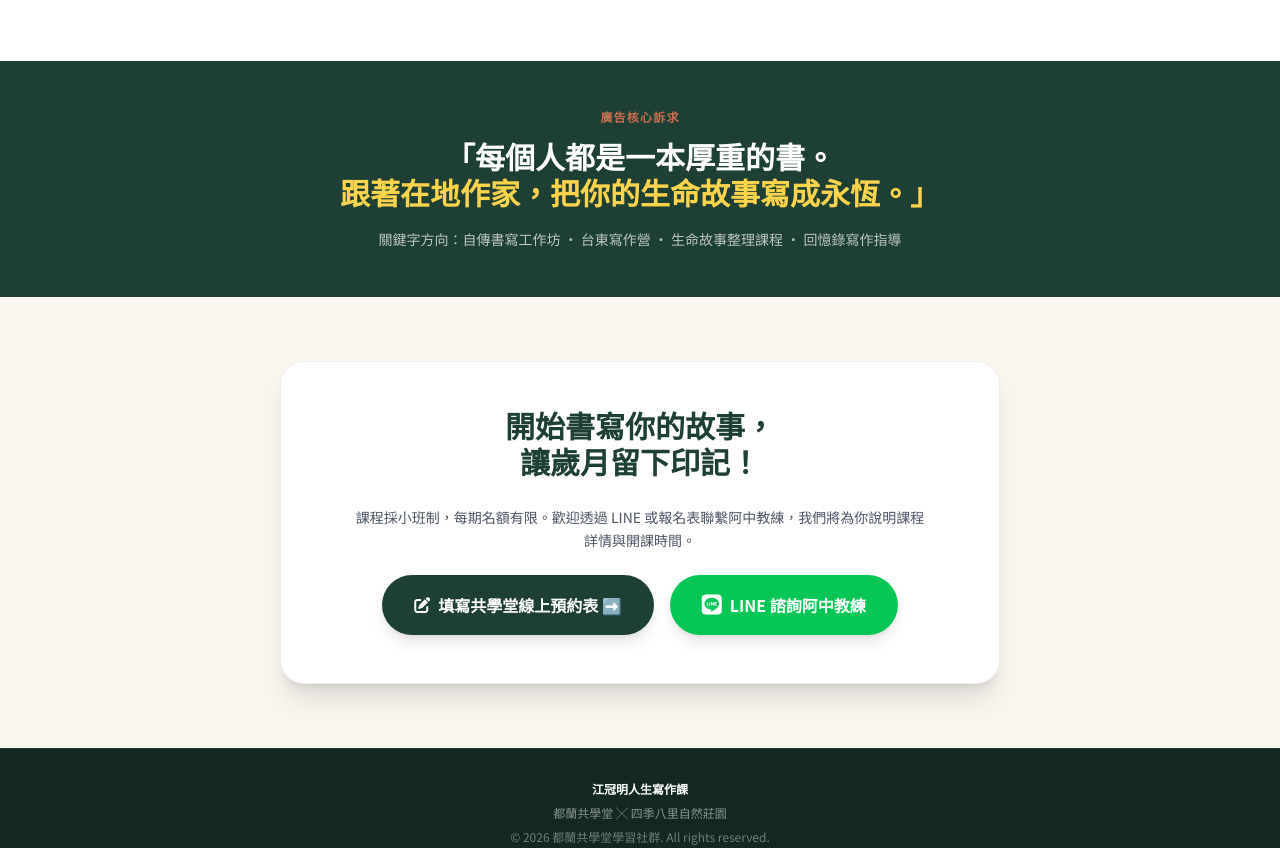
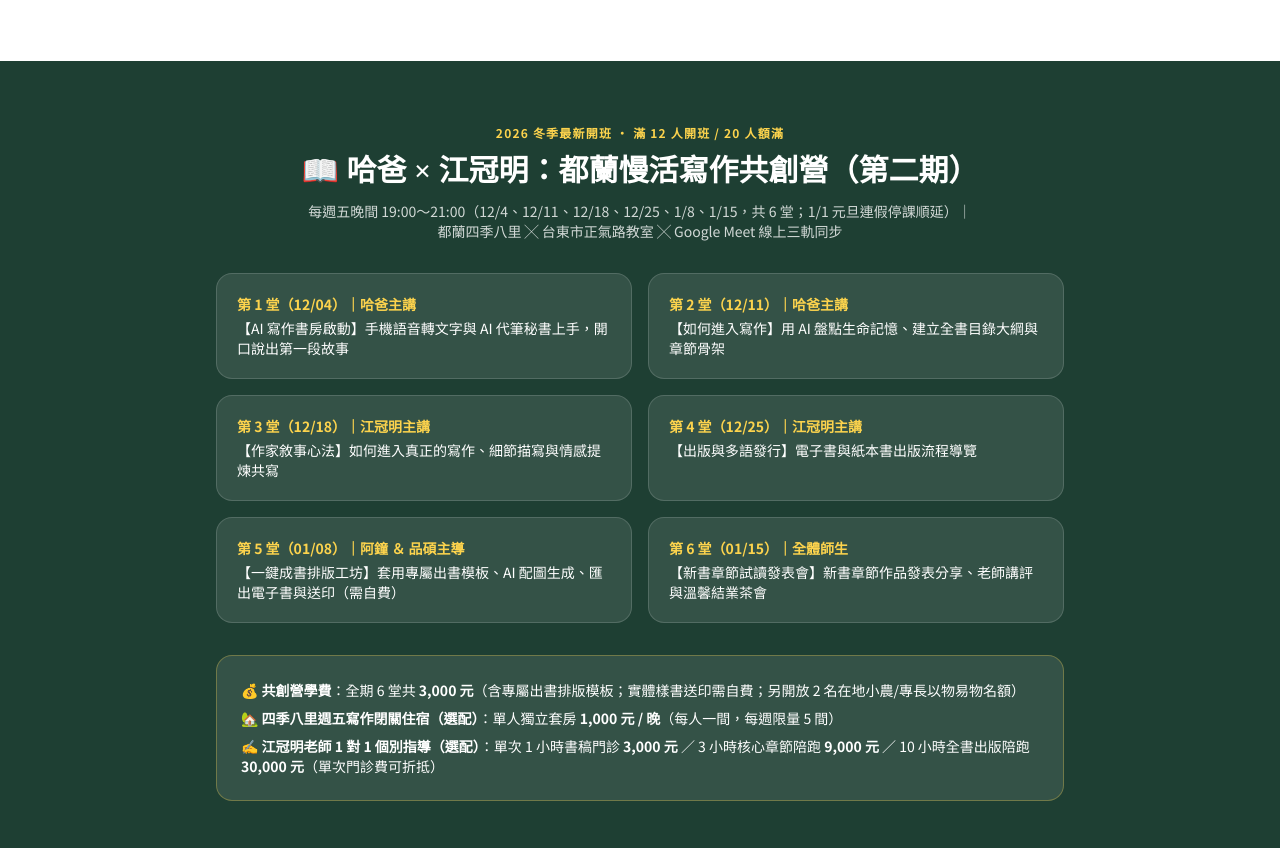
Before and after one commit to jimchenlichung/LearnDulanWay, a plain HTML site: page jianggm/index.html in a window 1280 px wide. Shown: the part 2405-3253 px from the top of the page. Drawn offline with nearby package versions, Linux system fonts and the light colour scheme.

Commit message:
Add files via upload

```diff
--- a/jianggm/index.html
+++ b/jianggm/index.html
@@ -52,7 +52,7 @@
     <header class="sticky top-0 z-40 bg-white/90 backdrop-blur-md shadow-sm border-b border-gray-100">
         <div class="max-w-5xl mx-auto px-4 sm:px-6 h-20 flex items-center justify-between">
             <div class="flex items-center gap-4">
-                <a href="https://jimchenlichung.github.io/LearnDulanWay/" class="inline-flex items-center gap-1.5 text-xs text-dulan-forest bg-dulan-sand hover:bg-gray-100 px-3 py-1.5 rounded-full border border-dulan-forest/10 transition">
+                <a href="../index.html" class="inline-flex items-center gap-1.5 text-xs text-dulan-forest bg-dulan-sand hover:bg-gray-100 px-3 py-1.5 rounded-full border border-dulan-forest/10 transition">
                     <i class="fa-solid fa-arrow-left"></i> 返回共學堂首頁
                 </a>
             </div>
@@ -247,17 +247,49 @@
         </div>
     </section>
 
-    <!-- Ad Hook Banner -->
-    <section class="py-12 bg-dulan-forest text-white">
-        <div class="max-w-3xl mx-auto px-4 sm:px-6 text-center space-y-4">
-            <p class="text-xs font-bold text-dulan-clay uppercase tracking-widest">廣告核心訴求</p>
-            <h2 class="font-serif text-2xl sm:text-3xl font-bold leading-tight">
-                「每個人都是一本厚重的書。<br>
-                <span class="text-amber-300">跟著在地作家，把你的生命故事寫成永恆。」</span>
-            </h2>
-            <p class="text-white/70 text-sm max-w-xl mx-auto">
-                關鍵字方向：自傳書寫工作坊 ‧ 台東寫作營 ‧ 生命故事整理課程 ‧ 回憶錄寫作指導
-            </p>
+    <!-- 2nd Term Schedule & Pricing Section -->
+    <section class="py-16 bg-dulan-forest text-white">
+        <div class="max-w-4xl mx-auto px-4 sm:px-6 space-y-8">
+            <div class="text-center space-y-3">
+                <p class="text-xs font-bold text-amber-300 uppercase tracking-widest">2026 冬季最新開班 ‧ 滿 12 人開班 / 20 人額滿</p>
+                <h2 class="font-serif text-2xl sm:text-3xl font-bold leading-tight">
+                    📖 哈爸 × 江冠明：都蘭慢活寫作共創營（第二期）
+                </h2>
+                <p class="text-white/80 text-sm max-w-2xl mx-auto">
+                    每週五晚間 19:00～21:00（12/4、12/11、12/18、12/25、1/8、1/15，共 6 堂；1/1 元旦連假停課順延）｜都蘭四季八里 ╳ 台東市正氣路教室 ╳ Google Meet 線上三軌同步
+                </p>
+            </div>
+            <div class="grid grid-cols-1 sm:grid-cols-2 gap-4 text-sm">
+                <div class="bg-white/10 rounded-2xl p-5 border border-white/15">
+                    <div class="font-bold text-amber-300 mb-1">第 1 堂（12/04）｜哈爸主講</div>
+                    <div>【AI 寫作書房啟動】手機語音轉文字與 AI 代筆秘書上手，開口說出第一段故事</div>
+                </div>
+                <div class="bg-white/10 rounded-2xl p-5 border border-white/15">
+                    <div class="font-bold text-amber-300 mb-1">第 2 堂（12/11）｜哈爸主講</div>
+                    <div>【如何進入寫作】用 AI 盤點生命記憶、建立全書目錄大綱與章節骨架</div>
+                </div>
+                <div class="bg-white/10 rounded-2xl p-5 border border-white/15">
+                    <div class="font-bold text-amber-300 mb-1">第 3 堂（12/18）｜江冠明主講</div>
+                    <div>【作家敘事心法】如何進入真正的寫作、細節描寫與情感提煉共寫</div>
+                </div>
+                <div class="bg-white/10 rounded-2xl p-5 border border-white/15">
+                    <div class="font-bold text-amber-300 mb-1">第 4 堂（12/25）｜江冠明主講</div>
+                    <div>【出版與多語發行】電子書與紙本書出版流程導覽</div>
+                </div>
+                <div class="bg-white/10 rounded-2xl p-5 border border-white/15">
+                    <div class="font-bold text-amber-300 mb-1">第 5 堂（01/08）｜阿鐘 ＆ 品碩主導</div>
+                    <div>【一鍵成書排版工坊】套用專屬出書模板、AI 配圖生成、匯出電子書與送印（需自費）</div>
+                </div>
+                <div class="bg-white/10 rounded-2xl p-5 border border-white/15">
+                    <div class="font-bold text-amber-300 mb-1">第 6 堂（01/15）｜全體師生</div>
+                    <div>【新書章節試讀發表會】新書章節作品發表分享、老師講評與溫馨結業茶會</div>
+                </div>
+            </div>
+            <div class="bg-white/10 rounded-2xl p-6 border border-amber-300/30 text-sm space-y-2">
+                <p>💰 <strong>共創營學費</strong>：全期 6 堂共 <strong>3,000 元</strong>（含專屬出書排版模板；實體樣書送印需自費；另開放 2 名在地小農/專長以物易物名額）</p>
+                <p>🏡 <strong>四季八里週五寫作閉關住宿（選配）</strong>：單人獨立套房 <strong>1,000 元 / 晚</strong>（每人一間，每週限量 5 間）</p>
+                <p>✍️ <strong>江冠明老師 1 對 1 個別指導（選配）</strong>：單次 1 小時書稿門診 <strong>3,000 元</strong> ／ 3 小時核心章節陪跑 <strong>9,000 元</strong> ／ 10 小時全書出版陪跑 <strong>30,000 元</strong>（單次門診費可折抵）</p>
+            </div>
         </div>
     </section>
 
@@ -269,14 +301,14 @@
                     開始書寫你的故事，<br>讓歲月留下印記！
                 </h2>
                 <p class="text-gray-600 text-sm leading-relaxed max-w-xl mx-auto">
-                    課程採小班制，每期名額有限。歡迎透過 LINE 或報名表聯繫阿中教練，我們將為你說明課程詳情與開課時間。
+                    課程採小班制（滿 12 人開班，20 人額滿）。歡迎直接透過綠界安全付款或 LINE 聯繫阿鐘教練（0908-853-322）、品碩助教（0972-928-864）完成報名！
                 </p>
                 <div class="flex flex-col sm:flex-row gap-4 justify-center">
-                    <a href="https://jimchenlichung.github.io/LearnDulanWay/#register" class="inline-flex items-center justify-center gap-2 bg-dulan-forest hover:bg-dulan-dark text-white font-bold px-8 py-4 rounded-full shadow-lg transition transform hover:-translate-y-0.5">
-                        <i class="fa-solid fa-pen-to-square"></i> 填寫共學堂線上預約表 ➡️
+                    <a href="https://p.ecpay.com.tw/21C851F" target="_blank" class="inline-flex items-center justify-center gap-2 bg-dulan-forest hover:bg-dulan-dark text-white font-bold px-8 py-4 rounded-full shadow-lg transition transform hover:-translate-y-0.5">
+                        <i class="fa-solid fa-credit-card"></i> 綠界線上繳費報名 ➡️
                     </a>
                     <a href="https://line.me/ti/p/~0908853322" target="_blank" class="inline-flex items-center justify-center gap-2 bg-[#06C755] hover:bg-[#05b34c] text-white font-bold px-8 py-4 rounded-full shadow-lg transition transform hover:-translate-y-0.5">
-                        <i class="fa-brands fa-line text-xl"></i> LINE 諮詢阿中教練
+                        <i class="fa-brands fa-line text-xl"></i> LINE 諮詢阿鐘教練
                     </a>
                 </div>
             </div>
```
